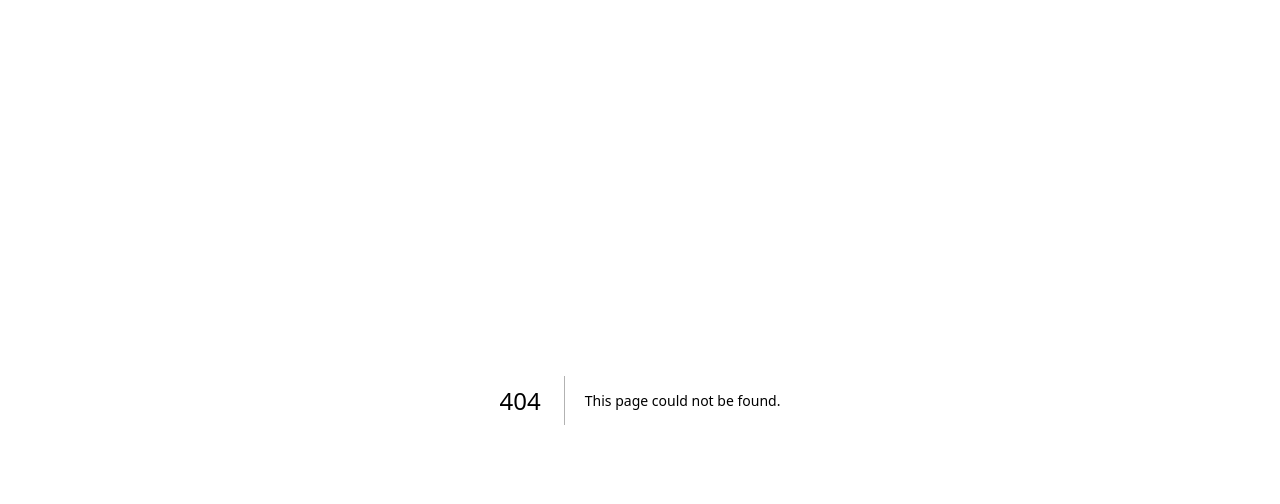
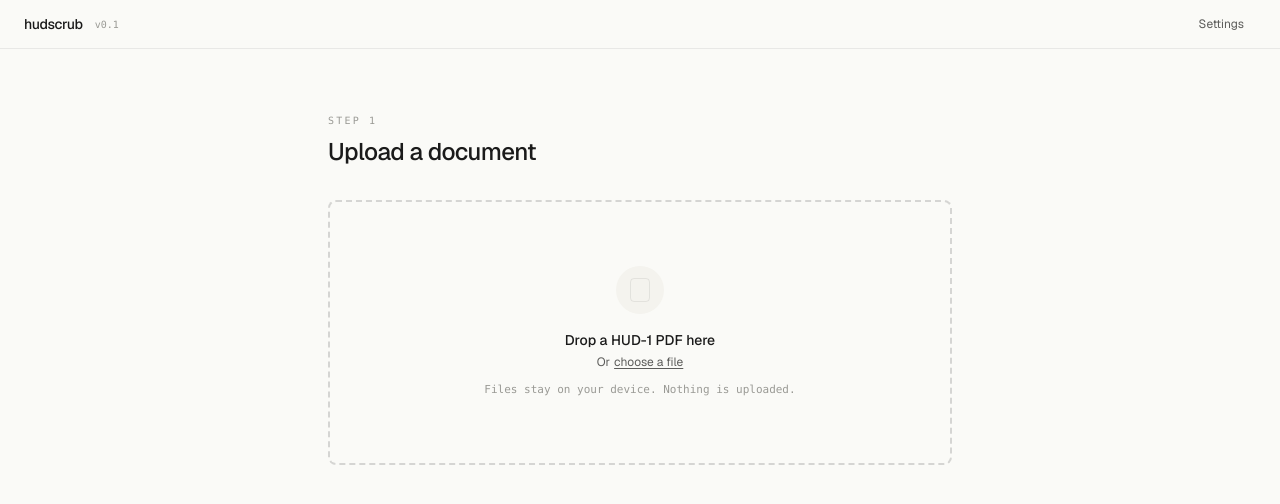
Before and after one commit to rynfar/hudscrub, a Next.js app in the folder web/: page /upload in a window 1280 px wide. Before the commit this address had no page. Shown: the top 504 px of the page. Built offline with nearby package versions, Linux system fonts and the light colour scheme.

Commit message:
feat(ui): upload page with spring-animated drop zone

```diff
--- /dev/null
+++ b/web/app/upload/page.tsx
@@ -0,0 +1,43 @@
+'use client';
+import { useRouter } from 'next/navigation';
+import { AppHeader } from '@/src/ui/AppHeader';
+import { DropZone } from '@/src/upload/DropZone';
+import { useDocuments } from '@/src/store/document-store';
+
+export default function UploadPage() {
+  const router = useRouter();
+  const addDoc = useDocuments((s) => s.add);
+
+  const handleFiles = async (files: File[]) => {
+    let firstId: string | null = null;
+    for (const file of files) {
+      const bytes = await file.arrayBuffer();
+      const id = addDoc({
+        filename: file.name,
+        fileBytes: bytes,
+        pages: [],
+        status: 'uploading',
+        detectionProgress: { currentPage: 0, totalPages: 0 },
+      });
+      if (!firstId) firstId = id;
+    }
+    if (firstId) router.push(`/review/${firstId}`);
+  };
+
+  return (
+    <>
+      <AppHeader />
+      <main className="max-w-2xl mx-auto px-6 py-16">
+        <div className="space-y-8">
+          <div className="space-y-2">
+            <p className="text-[10px] uppercase tracking-[0.22em] text-[color:var(--color-ink-subtle)] font-mono">
+              Step 1
+            </p>
+            <h2 className="text-2xl tracking-tight font-medium">Upload a document</h2>
+          </div>
+          <DropZone onFiles={handleFiles} />
+        </div>
+      </main>
+    </>
+  );
+}
--- /dev/null
+++ b/web/src/upload/DropZone.tsx
@@ -0,0 +1,73 @@
+'use client';
+import { useCallback, useState } from 'react';
+import { motion } from 'framer-motion';
+
+interface Props {
+  onFiles: (files: File[]) => void;
+}
+
+export function DropZone({ onFiles }: Props) {
+  const [isDragging, setIsDragging] = useState(false);
+
+  const handleDrop = useCallback(
+    (e: React.DragEvent<HTMLDivElement>) => {
+      e.preventDefault();
+      setIsDragging(false);
+      const files = Array.from(e.dataTransfer.files).filter((f) => f.type === 'application/pdf');
+      if (files.length) onFiles(files);
+    },
+    [onFiles],
+  );
+
+  const handleSelect = useCallback(
+    (e: React.ChangeEvent<HTMLInputElement>) => {
+      const files = e.target.files
+        ? Array.from(e.target.files).filter((f) => f.type === 'application/pdf')
+        : [];
+      if (files.length) onFiles(files);
+    },
+    [onFiles],
+  );
+
+  return (
+    <motion.div
+      onDragOver={(e) => {
+        e.preventDefault();
+        setIsDragging(true);
+      }}
+      onDragLeave={() => setIsDragging(false)}
+      onDrop={handleDrop}
+      animate={{
+        borderColor: isDragging ? 'rgba(183, 121, 31, 0.6)' : 'rgba(26, 26, 26, 0.16)',
+        backgroundColor: isDragging ? 'rgba(183, 121, 31, 0.04)' : 'rgba(255, 255, 255, 0)',
+      }}
+      transition={{ type: 'spring', stiffness: 380, damping: 32 }}
+      className="border-2 border-dashed rounded-lg p-16 flex flex-col items-center gap-4 text-center"
+    >
+      <div className="w-12 h-12 rounded-full bg-[color:var(--color-surface-muted)] flex items-center justify-center">
+        <div className="w-5 h-6 border-[1.5px] border-[color:var(--color-ink-muted)] rounded-sm" />
+      </div>
+      <div className="space-y-1">
+        <p className="text-sm font-medium text-[color:var(--color-ink)]">
+          Drop a HUD-1 PDF here
+        </p>
+        <p className="text-xs text-[color:var(--color-ink-muted)]">
+          Or
+          <label className="ml-1 underline underline-offset-2 cursor-pointer hover:text-[color:var(--color-accent)] transition-colors">
+            choose a file
+            <input
+              type="file"
+              accept="application/pdf"
+              multiple
+              className="sr-only"
+              onChange={handleSelect}
+            />
+          </label>
+        </p>
+        <p className="text-[11px] font-mono text-[color:var(--color-ink-subtle)] pt-2">
+          Files stay on your device. Nothing is uploaded.
+        </p>
+      </div>
+    </motion.div>
+  );
+}
```
